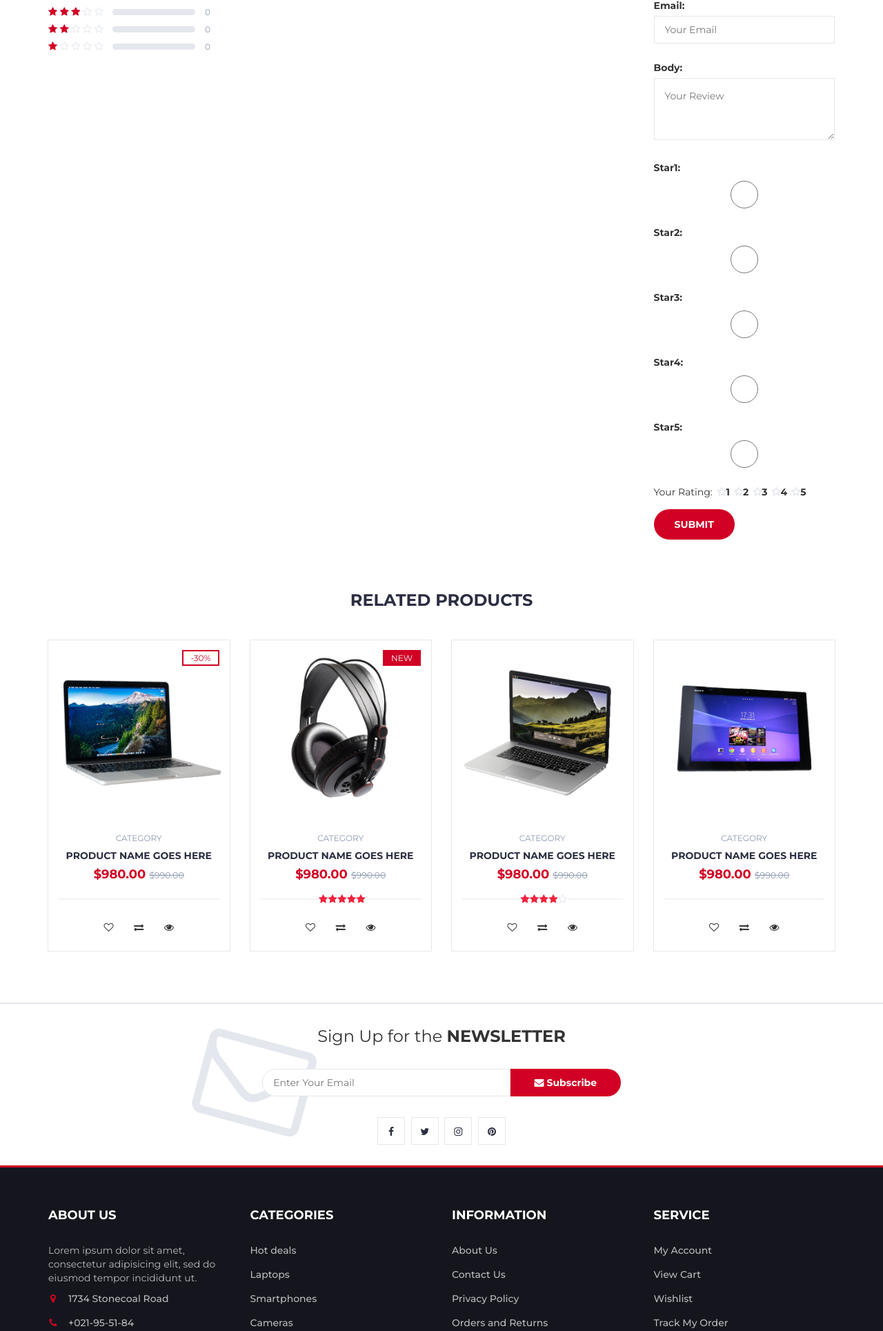
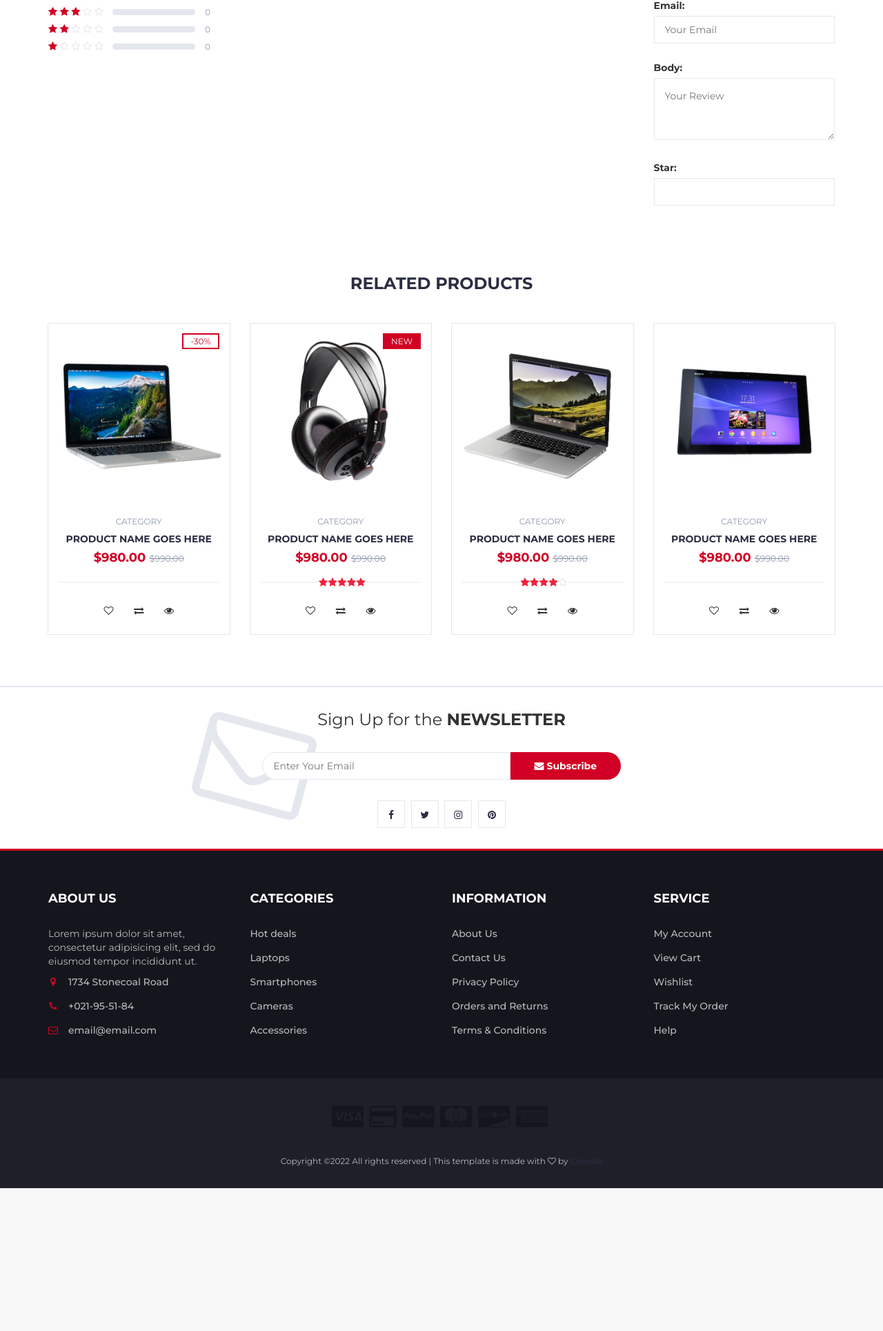
Before and after one commit to Kevs-KV/Shop-Django, a Django app: a page that uses shop/templates/shop/comments.html in a window 1280 px wide. Shown: the part 964-2893 px from the top of the page at 69% size. After the commit the page ends 2686 px from the top, so only its background shows below. Run offline with Django 4.2, Linux system fonts and the light colour scheme; data comes from the database, SQL or seed files in the repository; data that the repository does not hold is empty; some libraries are stand-ins or nearby versions; grey boxes are pictures that could not be loaded.

Commit message:
:construction: add crispy_forms

```diff
--- a/shop/forms.py
+++ b/shop/forms.py
@@ -1,3 +1,5 @@
+from crispy_forms.helper import FormHelper
+from crispy_forms.layout import Layout, Submit, Div, HTML
 from django import forms
 
 from .models import Comment
@@ -7,11 +9,28 @@ class CommentForm(forms.ModelForm):
     name = forms.CharField(widget=forms.TextInput(attrs={'class': 'input', 'type': 'text', 'placeholder': "Your Name"}))
     email = forms.CharField(widget=forms.TextInput(attrs={'class': 'input', 'type': 'email', 'placeholder': "Your Email"}))
     body = forms.CharField(widget=forms.Textarea(attrs={'class': 'input', 'placeholder': "Your Review"}))
-    star1 = forms.CharField(widget=forms.TextInput(attrs={'class': 'input', 'name': 'rating', 'type': 'radio', 'id': 'star1', 'value': 1, }))
-    star2 = forms.CharField(widget=forms.TextInput(attrs={'class': 'input', 'name': 'rating', 'type': 'radio', 'id': 'star2', 'value': 2, }))
-    star3 = forms.CharField(widget=forms.TextInput(attrs={'class': 'input', 'name': 'rating', 'type': 'radio', 'id': 'star3', 'value': 3, }))
-    star4 = forms.CharField(widget=forms.TextInput(attrs={'class': 'input', 'name': 'rating', 'type': 'radio', 'id': 'star4', 'value': 4, }))
-    star5 = forms.CharField(widget=forms.TextInput(attrs={'class': 'input', 'name': 'rating', 'type': 'radio', 'id': 'star5', 'value': 5, }))
+    star = forms.CharField(widget=forms.TextInput(attrs={'class': 'input', 'name': 'rating', 'id': 'star' }))
+    # star1 = forms.CharField(widget=forms.TextInput(attrs={'class': 'input', 'name': 'rating', 'type': 'radio', 'id': 'star1', 'value': 1, }))
+    # star2 = forms.CharField(widget=forms.TextInput(attrs={'class': 'input', 'name': 'rating', 'type': 'radio', 'id': 'star2', 'value': 2, }))
+    # star3 = forms.CharField(widget=forms.TextInput(attrs={'class': 'input', 'name': 'rating', 'type': 'radio', 'id': 'star3', 'value': 3, }))
+    # star4 = forms.CharField(widget=forms.TextInput(attrs={'class': 'input', 'name': 'rating', 'type': 'radio', 'id': 'star4', 'value': 4, }))
+    # star5 = forms.CharField(widget=forms.TextInput(attrs={'class': 'input', 'name': 'rating', 'type': 'radio', 'id': 'star5', 'value': 5, }))
+
     class Meta:
         model = Comment
         fields = ('name', 'email', 'body')
+
+    def __init__(self, *args, **kwargs):
+        super().__init__(*args, **kwargs)
+        self.helper = FormHelper()
+        self.helper.layout = Layout(
+            'name',
+            'email',
+            'body',
+            Div(HTML('<span>Your Rating: </span>'),
+                Div('star',
+                    css_class='stars'),
+                HTML('{% csrf_token %}'),
+                Submit('Submit', 'submit', css_class="primary-btn"),
+                css_class='input-rating'
+            ))
--- a/shop/templates/shop/comments.html
+++ b/shop/templates/shop/comments.html
@@ -1,4 +1,5 @@
 {% extends "shop/product.html" %}
+{% load crispy_forms_tags %}
 {% block comments %}
     <div class="col-md-12">
         <div id="product-tab">
@@ -152,21 +153,7 @@
                     <div class="col-md-3">
                         <div id="review-form">
                             <form class="review-form" method="POST">
-                                {{ comment_form.as_p }}
-                                {% csrf_token %}
-                                <div class="input-rating">
-                                    <span>Your Rating: </span>
-                                    <div class="stars">
-                                        {{ comment_form.star5 }}<label for="star5">5</label>
-                                        {{ comment_form.star4 }}<label for="star4">4</label>
-                                        {{ comment_form.star3 }}<label for="star3">3</label>
-                                        {{ comment_form.star2 }}<label for="star2">2</label>
-                                        {{ comment_form.star1 }}<label for="star1">1</label>
-                                    </div>
-
-                                </div>
-                                {{ comment_form.or }}
-                                <button class="primary-btn">Submit</button>
+                                {% crispy comment_form %}
                             </form>
                         </div>
                     </div>
```
